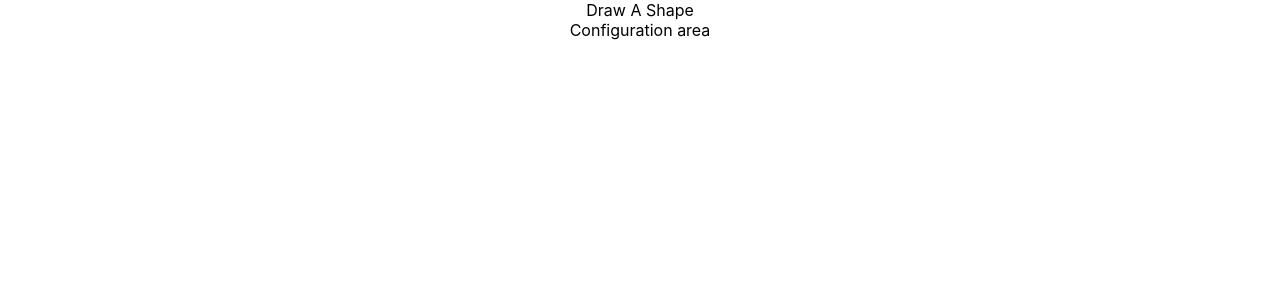
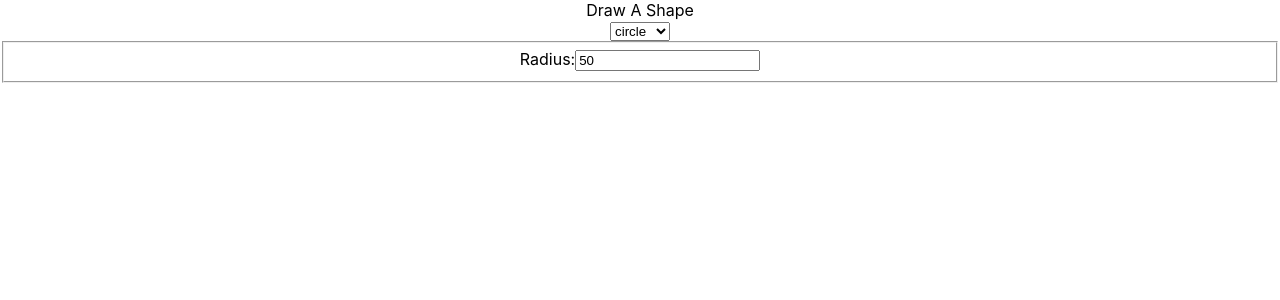
Before and after one commit to tony-eneh/notion, a React (Create React App) app: page / in a window 1280 px wide. Shown: the top 300 px of the page. Built offline with nearby package versions, Linux system fonts and the light colour scheme.

Commit message:
Feat: Create circle and ellipse configurators

```diff
--- /dev/null
+++ b/src/Configurator/circle.js
@@ -0,0 +1,14 @@
+export const circle = (props) => (
+  <>
+    <label>
+      Radius:
+      {/* number input type with default value of 50*/}
+      <input
+        type="number"
+        data-radius
+        onChange={props.onChange}
+        defaultValue="50"
+      />
+    </label>
+  </>
+);
--- /dev/null
+++ b/src/Configurator/ellipse.js
@@ -0,0 +1,24 @@
+export const ellipse = (props) => (
+  <>
+    <label>
+      radiusX:
+      {/* number input type with default value*/}
+      <input
+        type="number"
+        data-radius-x
+        onChange={props.onChange}
+        defaultValue="50"
+      />
+    </label>
+    <label>
+      radiusY:
+      {/* number input type with default value*/}
+      <input
+        type="number"
+        data-radius-y
+        onChange={props.onChange}
+        defaultValue="25"
+      />
+    </label>
+  </>
+);
--- a/src/Configurator/index.js
+++ b/src/Configurator/index.js
@@ -1,5 +1,30 @@
+import React, { Component } from "react";
 import "./configurator.css";
+import { circle } from "./circle";
+import { ellipse } from "./ellipse";
 
-export function Configurator() {
-  return <div className="configurator">Configuration area</div>;
+export class Configurator extends Component {
+  // shape type is an enum which can hold one of the following values
+  // circle, ellipse, square, rectangle, triangle, rhombus, parallelogram, trapezium, polygon, kite or star
+  // configInfo is an object which has the above shapes as properties whose
+  state = { shape: "circle", configInfo: { circle, ellipse } };
+  render() {
+    return (
+      <form className="configurator">
+        <select
+          type="select"
+          value={this.state.shape}
+          onChange={(e) => this.setState({ shape: e.target.value })}
+        >
+          {Object.keys(this.state.configInfo).map((shape) => (
+            <option>{shape}</option>
+          ))}{" "}
+        </select>
+        {/* render the inputs peculiar to the current shape inside the fieldset below */}
+        <fieldset>
+          {React.createElement(this.state.configInfo[this.state.shape])}
+        </fieldset>
+      </form>
+    );
+  }
 }
```
